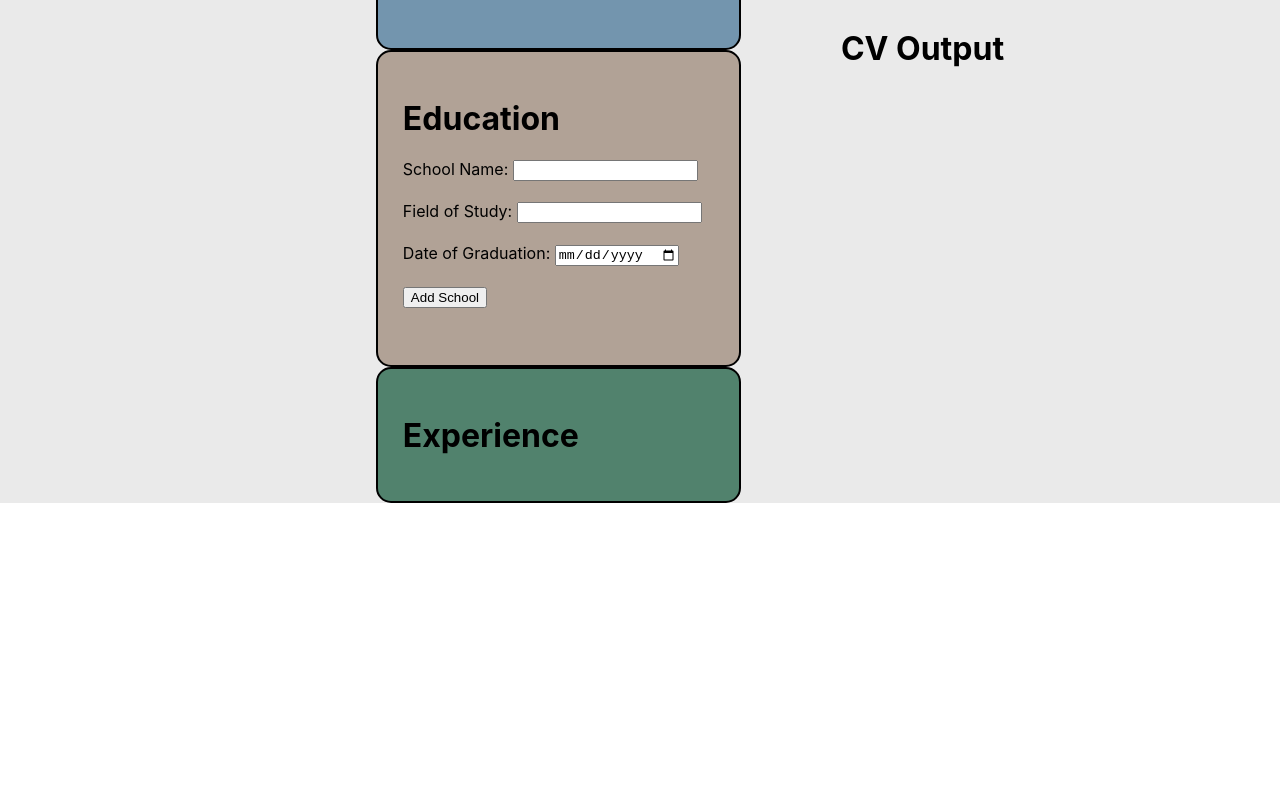
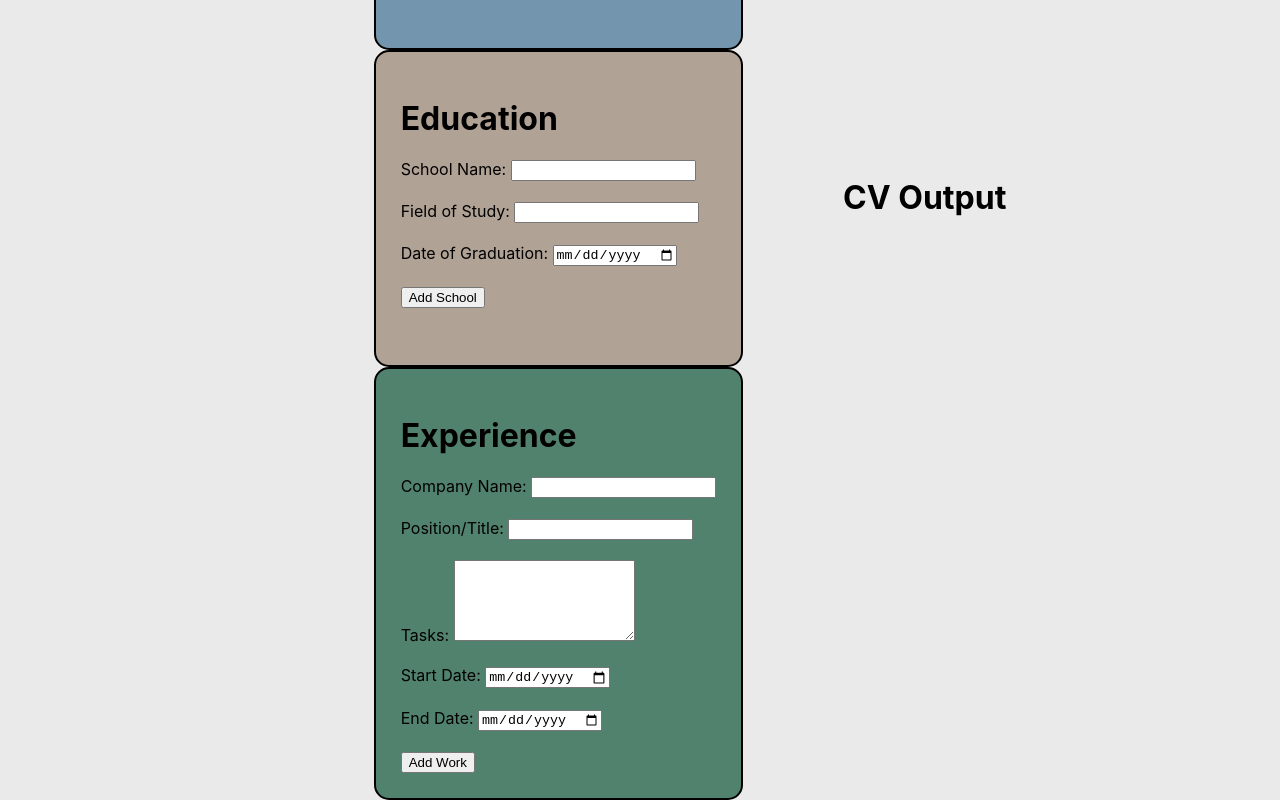
Before and after one commit to blevinspercussion/cv-application-with-hooks, a React (Create React App) app: page / in a window 1280 px wide. Shown: the part 406-1206 px from the top of the page. Before the commit the page ends 909 px from the top, so only its background shows below. Built offline with nearby package versions, Linux system fonts and the light colour scheme.

Commit message:
added work delete and work submit functions to App component

```diff
--- a/src/App.js
+++ b/src/App.js
@@ -28,7 +28,13 @@ const App = () => {
   const [tasks, setTasks] = useState("");
   const [startDate, setStartDate] = useState("");
   const [endDate, setEndDate] = useState("");
-  const [work, setWork] = useState({});
+  const [work, setWork] = useState({
+    workName: "",
+    position: "",
+    tasks: "",
+    startDate: "",
+    endDate: "",
+  });
 
   const [works, setWorks] = useState([]);
 
@@ -91,10 +97,6 @@ const App = () => {
   const deleteSchool = (schoolName) => {
     console.log("clicked");
     console.log(schoolName);
-    // setSchools(
-    //   schools.filter((school) => school.schoolToDelete !== schoolName)
-    // );
-    // console.log(schools);
     setSchools(schools.filter((school) => school.schoolName !== schoolName));
   };
 
@@ -119,9 +121,30 @@ const App = () => {
     setEndDate(newEndDate);
   };
 
-  const handleWorkSubmit = () => {};
+  const handleWorks = (newWork) => {
+    setWorks(works.concat(newWork));
+  };
 
-  const handleWorkDelete = () => {};
+  const handleWorkSubmit = (e) => {
+    handleWorks(work);
+    setWorks({
+      workName: workName,
+      position: position,
+      tasks: tasks,
+      startDate: startDate,
+      endDate: endDate,
+    });
+    handleWorkName(e);
+    handlePosition(e);
+    handleTasks(e);
+    handleStartDate(e);
+    handleEndDate(e);
+    e.preventDefault();
+  };
+
+  const handleWorkDelete = (workName) => {
+    setWorks(works.filter((work) => work.workName !== workName));
+  };
 
   return (
     <div className="App">
--- a/src/components/ExperienceInfo.js
+++ b/src/components/ExperienceInfo.js
@@ -44,6 +44,49 @@ const ExperienceInfo = (
   return (
     <div className="component exp-comp">
       <h1>Experience</h1>
+      <form>
+        <label>Company Name: </label>
+        <input
+          type="text"
+          required={true}
+          onChange={handleWorkNameChange}
+        ></input>
+        <br />
+        <br />
+        <label>Position/Title: </label>
+        <input
+          type="text"
+          required={true}
+          onChange={handlePositionChange}
+        ></input>
+        <br />
+        <br />
+        <label>Tasks: </label>
+        <textarea
+          rows="5"
+          required={true}
+          onChange={handleTasksChange}
+        ></textarea>
+        <br />
+        <br />
+        <label>Start Date: </label>
+        <input
+          type="date"
+          required={true}
+          onChange={handleStartDateChange}
+        ></input>
+        <br />
+        <br />
+        <label>End Date: </label>
+        <input
+          type="date"
+          required={true}
+          onChange={handleEndDateChange}
+        ></input>
+        <br />
+        <br />
+        <input className="btn-submit" type="submit" value="Add Work"></input>
+      </form>
     </div>
   );
 };
```
